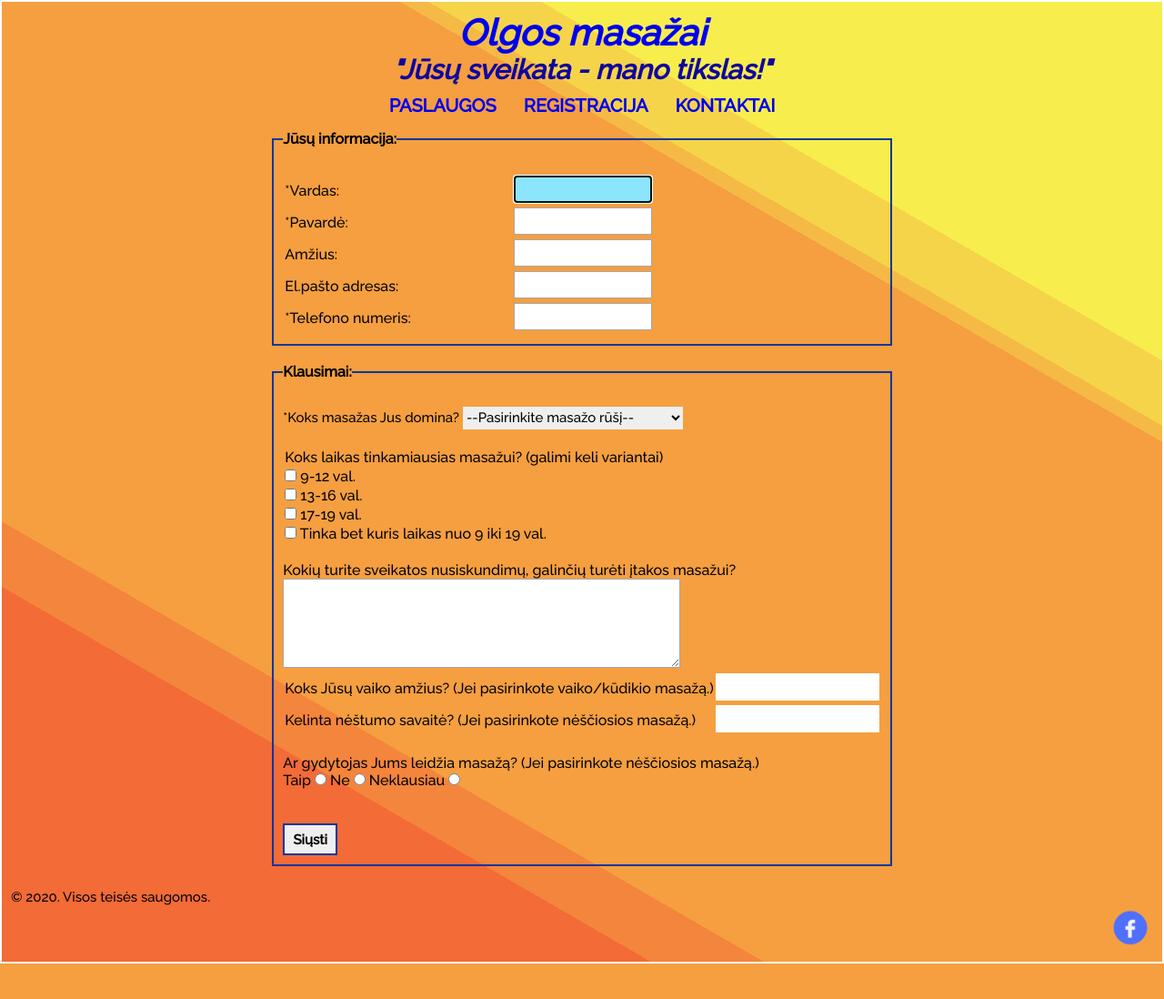
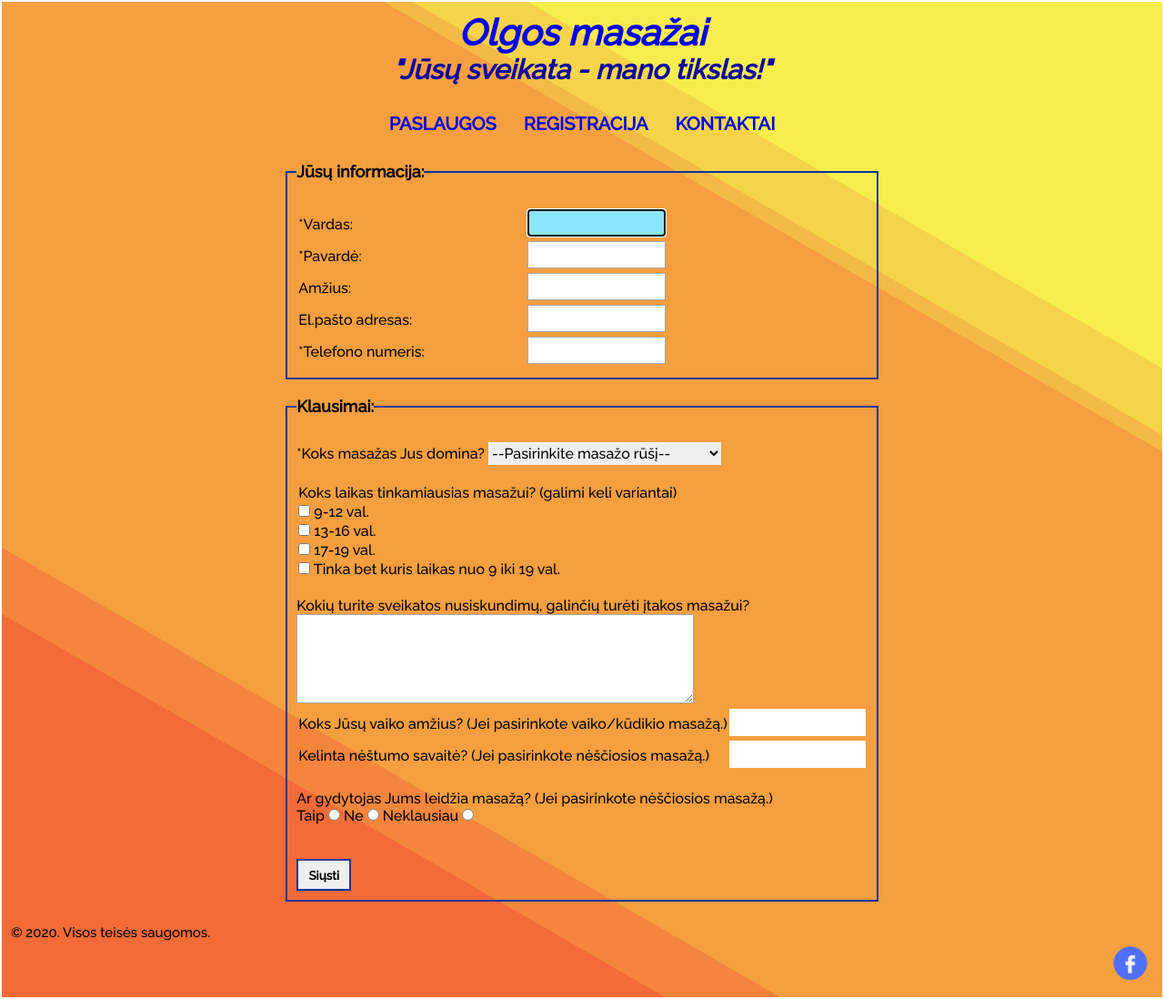
Before and after one commit to Gintare1985/WEB-development-course, a PHP site: page /registration-form.php in a window 1280 px wide. Shown: the whole page at 91% size. Before the commit the page ends 1059 px from the top, so only its background shows below. Run offline with PHP 8.4, Linux system fonts and the light colour scheme.

Commit message:
Version of project for presentation. To be developed further.

```diff
--- a/Projektas/app/css/contacts-about-me-styles.css
+++ b/Projektas/app/css/contacts-about-me-styles.css
@@ -12,13 +12,9 @@
 .main-content > div {
 	max-width: 600px;
 	width: 100%;
-	margin-bottom: 10px;
+	margin-bottom: 25px;
 	margin-left: 10px;
 	margin-right: 15px;
-}
-
-.section-1 {
-	padding: 5px; /*?????*/
 }
 
 img {
--- a/Projektas/app/css/main-styles.css
+++ b/Projektas/app/css/main-styles.css
@@ -1,3 +1,5 @@
+/*TODO: full reset */
+
 /* http://meyerweb.com/eric/tools/css/reset/
    v2.0 | 20110126
    License: none (public domain)
@@ -66,7 +68,7 @@ div#whole-page-container {
 }
 
 div#heading {
-	margin-bottom: 10px;
+	margin-bottom: 30px;
 	text-align: center;
 	color: #10069e;
 	font-family: 'Raleway', sans-serif;
@@ -75,12 +77,12 @@ div#heading {
 }
 
 div#navigation {
-	margin-bottom: 5px;
+	margin-bottom: 20px;
 	display: flex;
 	justify-content: center;
 	flex-wrap: wrap;
 	align-items: space-between;
-	align-content: space-around;
+	align-content: space-between;
 	text-transform: uppercase;
 	font-weight: bold;
 	text-align: center;
@@ -94,7 +96,7 @@ a.navigation-items {
 
 a.navigation-items:hover {
 	color: #9e068f;
-	background-color: burlywood;
+	background-color: #fcfcd7;
 }
 
 a.navigation-items, a.website-heading {
--- a/Projektas/app/css/massages-and-prices-styles.css
+++ b/Projektas/app/css/massages-and-prices-styles.css
@@ -1,5 +1,4 @@
 .main-content {
-	/*border: 2px solid red;*/
 	display: flex;
 	flex-wrap: wrap;
 	justify-content: center;
@@ -10,11 +9,9 @@
  }
 
 .main-content > div {
-	/*border: 2px solid blue;*/
 	max-width: 570px;
 	width: 90%;
-	margin-bottom: 10px;
-	padding: 10px;
+	margin-bottom: 30px;
 }
 
 img {
--- a/Projektas/app/css/registration-form-styles.css
+++ b/Projektas/app/css/registration-form-styles.css
@@ -1,9 +1,10 @@
 div#main-content-wrapper{
 	align-items: flex-start;
+	font-size: 16px;
 }
 
 fieldset {
-	min-width: 360px;
+	min-width: 300px;
 	padding: 10px;
 	border: 2px solid #06369e;
 }
@@ -21,12 +22,12 @@ td.reg-table {
 
 .additional-info input{
 	height: 30px;
-	min-width: 180px;
+	min-width: 150px;
 	margin-bottom: 3px;
 }
 
 input:focus, textarea:focus {
-background-color: #8be6fc;
+	background-color: #8be6fc;
 }
 
 textarea {
@@ -35,15 +36,15 @@ textarea {
 
 legend {
 	font-weight: bold;
+	font-size: 18px;
 }
 
 .massage-type-q1 {
 	height: 25px;
-	font-size: 15px;
+	font-size: 16px;
 }
 
 #submit-button {
-	font-size: 15px;
 	width: 60px;
 	font-weight: bold;
 	height: 35px;
@@ -54,16 +55,7 @@ legend {
 	background-color: #eb663d;
 }
 
-
 img {
 	float: left;
 	width: 50%;
 }
-
-/*.child-age-info {
-	display: none;
-}
-
-[class*="pregnancy-info-"] {
-	display: none;
-}*/
--- a/Projektas/app/views/footer.php
+++ b/Projektas/app/views/footer.php
@@ -6,6 +6,6 @@
 					</a>
 				</div>
 			</div>
-		</div>
+		</div>  <!-- end of <div id="whole-page-container"> -->
 	</body>
 </html>
--- a/Projektas/app/views/header.php
+++ b/Projektas/app/views/header.php
@@ -17,6 +17,7 @@
 				<h2>"Jūsų sveikata - mano tikslas!"</h2>
 			</div>
 
+	<!-- TODO: burger meniu for very small resolution -->
 			<div id="navigation">
 				<div>
 					<a href="massages-and-prices.php" target="_self" class="navigation-items">Paslaugos</a>
--- a/Projektas/public/contacts-about-me.php
+++ b/Projektas/public/contacts-about-me.php
@@ -8,11 +8,15 @@ $db = $database->getConnection();
 
 $messageOne = new Message($db);
 
+//TODO:embed reCAPTCHA
+
 if (isset($_POST['submit'])) {
 	if (!empty($_POST['name']) && !empty($_POST['email']) && !empty($_POST['message'])) {
 		$messageOne->name = trim($_POST['name']);
 		$messageOne->email = filter_var(trim($_POST['email']), FILTER_VALIDATE_EMAIL);
 		$messageOne->message = htmlspecialchars(trim($_POST['message']));
+
+//TODO: Test code if someoene changes it in html.
 
 		if ($messageOne->createNewMessageItem()) {
 			echo "<script>alert('Dėkojame už Jūsų žinutę. Netrukus su Jumis susisieksime.')</script>";
```
Also changed, not shown: Projektas/app/css/index-styles.css (+5 -5 lines), Projektas/app/objects/registration-form.inc.php (+7 -2 lines), Projektas/public/registration-form.php (+37 -32 lines).
